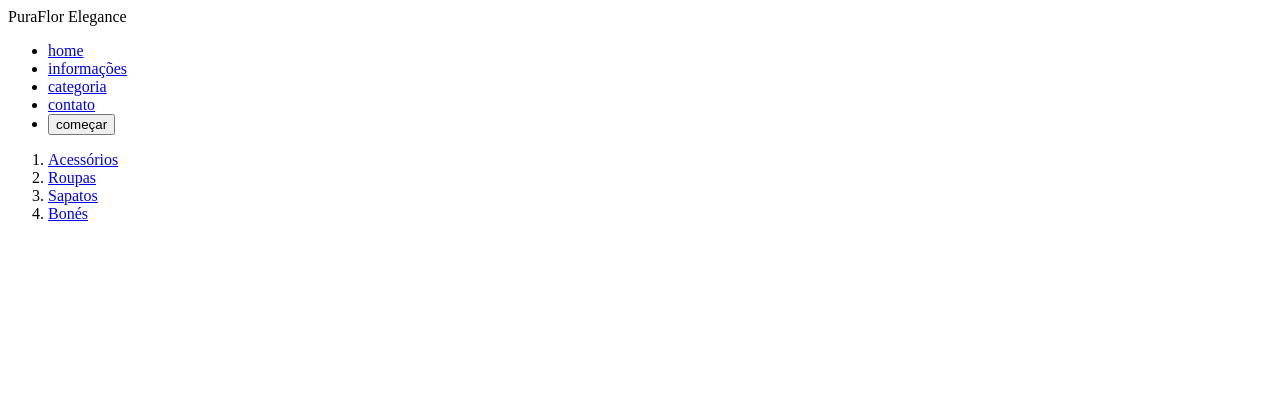
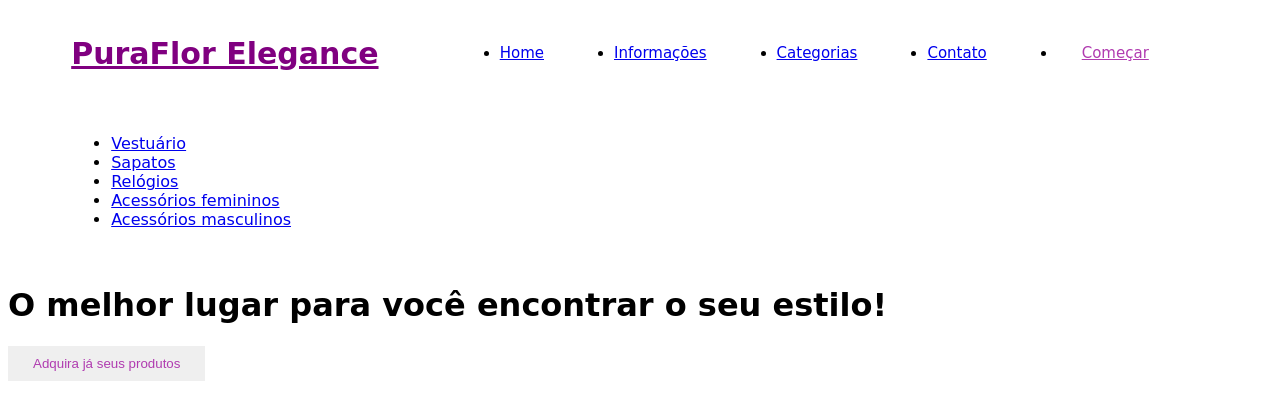
Before and after one commit to MariBren/Trabalho1, a plain HTML site: page Jasmin/index.html in a window 1280 px wide. Drawn offline with Linux system fonts and the light colour scheme.

Commit message:
Update index.html

```diff
--- a/Jasmin/index.html
+++ b/Jasmin/index.html
@@ -2,37 +2,49 @@
 <html lang="pt-br">
 <head>
     <meta charset="UTF-8">
-    <meta http-equip="X-UA-Compatible" content="IE=edge">
     <meta name="viewport" content="width=device-width, initial-scale=1.0">
-    <title>PuraFlor Elegance </title>
+    <meta name="viewport" content="width=device-width, initial-scale=1.0">
+    <link rel="stylesheet" href="css/style.css">
+    <title>PuraFlor Elegance</title>
 </head>
 <body>
-    <div class="background-rosa">
-    <!---header--->
+    <div class="backgroundColor-rosa">
         <div class="container">
-        <nav>
+            <nav class="menu-principal">
                 <div class="logo">
-                PuraFlor Elegance
+                    <a href="index.html">PuraFlor Elegance</a>
                 </div>
                 <ul class="ul">
-                <li> <a href="#"> home </a></li>
-                <li> <a href="#"> informações </a></li>
-                <li> <a href="#"> categoria </a></li>
-                <li> <a href="#"> contato </a></li>
-                <li> <a href="#"> <button class="btn-gradient">começar</button> </a></li>
+                    <li><a href="#">Home</a></li>
+                    <li><a href="#">Informações</a></li>
+                    <li><a href="#">Categorias</a></li>
+                    <li><a href="#">Contato</a></li>
+                    <li><a href="#" class="btn-gradiente">Começar</a></li>
+
                 </ul>
-            <ol>
-                <li> <a href="#">Acessórios</a></li>
-                <li> <a href="#">Roupas</a></li>
-                <li> <a href="#">Sapatos</a></li>
-                <li> <a href="#">Bonés </a></li>
+            </nav>
 
+            <nav class="menu-categorias">
+                <ul class="Categorias">
+                    <li><a href="#">Vestuário</a></li>
+                    <li><a href="#">Sapatos</a></li>
+                    <li><a href="#">Relógios </a></li>
+                    <li><a href="#">Acessórios femininos</a></li>
+                    <li><a href="#">Acessórios masculinos</a></li>
 
-            </ol>
+                </ul>
+                <div class="menu-icon">
+
+                </div>
             </nav>
         </div>
+        <div class="main-texte">
+            <h1>O melhor lugar para você encontrar o seu estilo! </h1>
+            <div>
+                <button class="btn-gradiente">Adquira já seus produtos </button>
 
-
-
+            </div>
+        </div>
+    </div>
 </body>
 </html>
```
Lines whose indentation alone changed are shown as unchanged.
